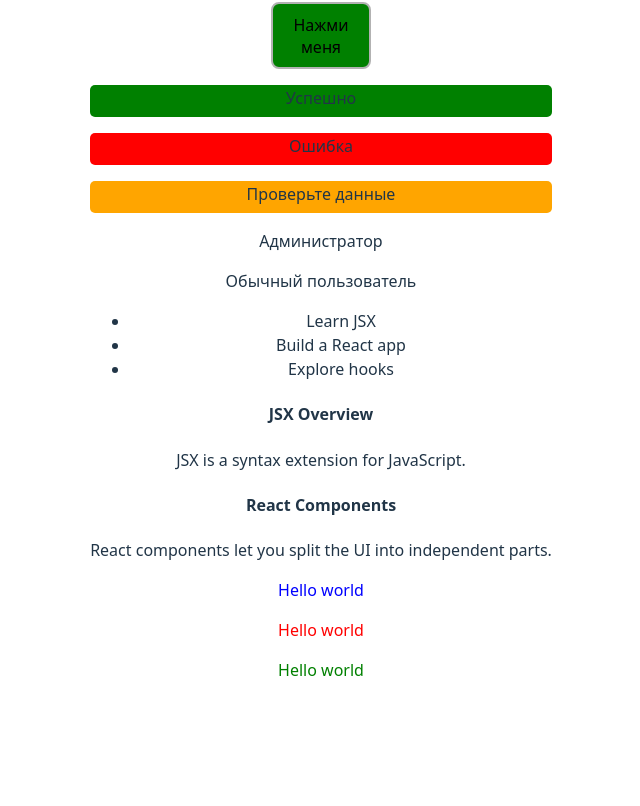
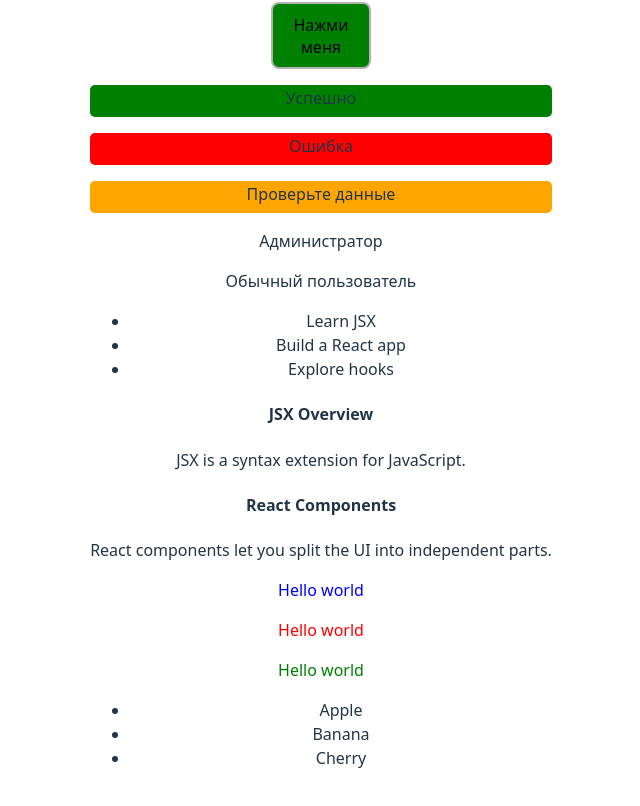
Before and after one commit to KayotPoziloy/react-study, a React (Vite) app: page / in a window 1280 px wide. Shown: the part 486-1292 px from the top of the page, without its empty margins (319-959 px from the left). Before the commit the page ends 1216 px from the top, so only its background shows below. Built offline with nearby package versions, Linux system fonts and the light colour scheme.

Commit message:
tnght task

```diff
--- a/src/App.jsx
+++ b/src/App.jsx
@@ -8,6 +8,7 @@ import UserInfo from "./components/UserInfo";
 import TaskList from "./components/TaskList";
 import Article from "./components/Article";
 import ColoredText from "./components/ColoredText/ColoredText";
+import SimpleList from "./components/SimpleList";
 
 function App() {
   const users = [
@@ -47,6 +48,7 @@ function App() {
       <ColoredText color="blue" />
       <ColoredText color="red" />
       <ColoredText color="green" />
+      <SimpleList items={["Apple", "Banana", "Cherry"]} />
     </>
   );
 }
--- /dev/null
+++ b/src/components/SimpleList.jsx
@@ -0,0 +1,9 @@
+export default function SimpleList({ items }) {
+  return (
+    <ul>
+      {items.map((item) => (
+        <li key={item}>{item}</li>
+      ))}
+    </ul>
+  );
+}
--- a/src/components/TaskList.jsx
+++ b/src/components/TaskList.jsx
@@ -2,7 +2,7 @@ export default function TaskList({ tasks }) {
   return (
     <ul>
       {tasks.map((task) => (
-        <li>{task}</li>
+        <li key={task}>{task}</li>
       ))}
     </ul>
   );
```
